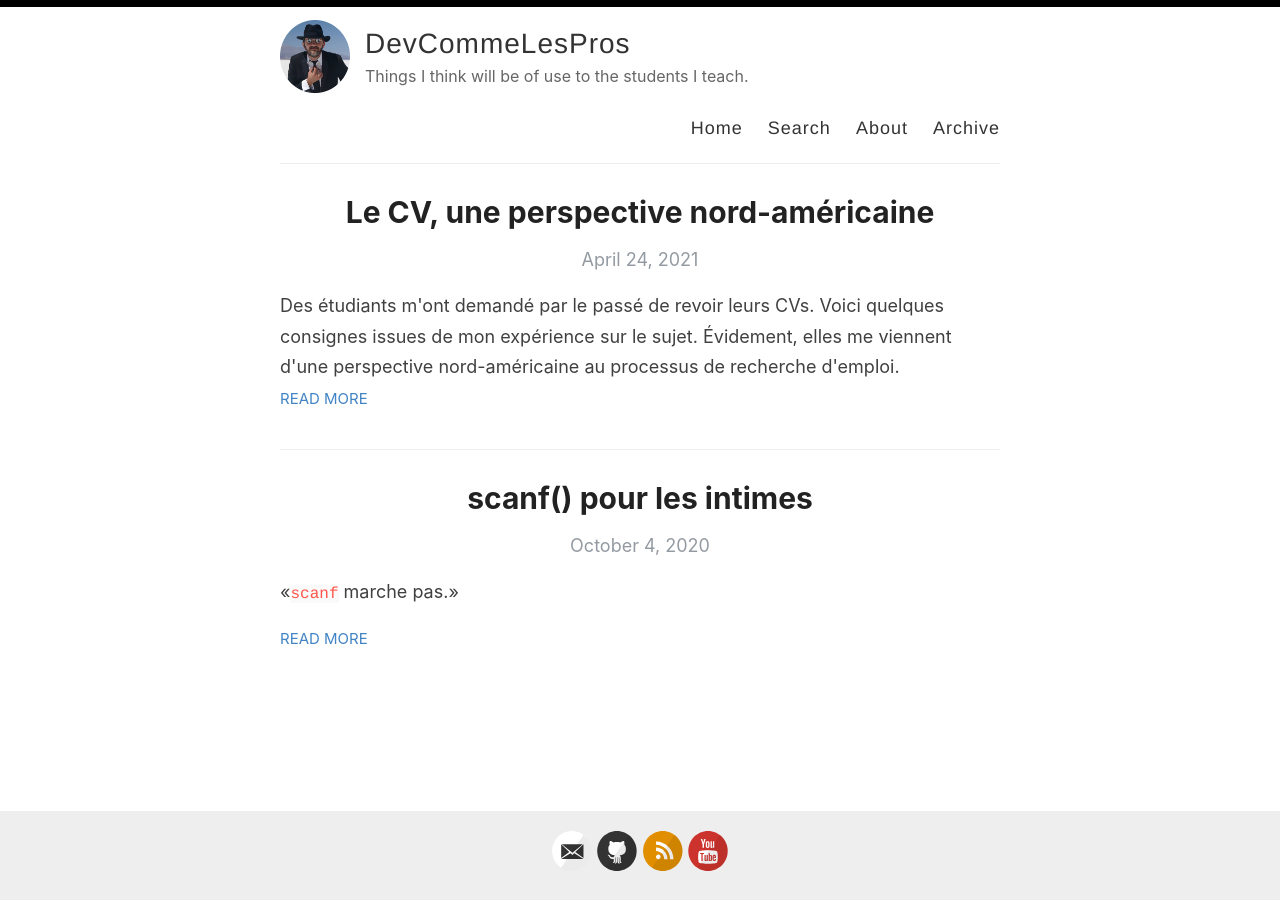
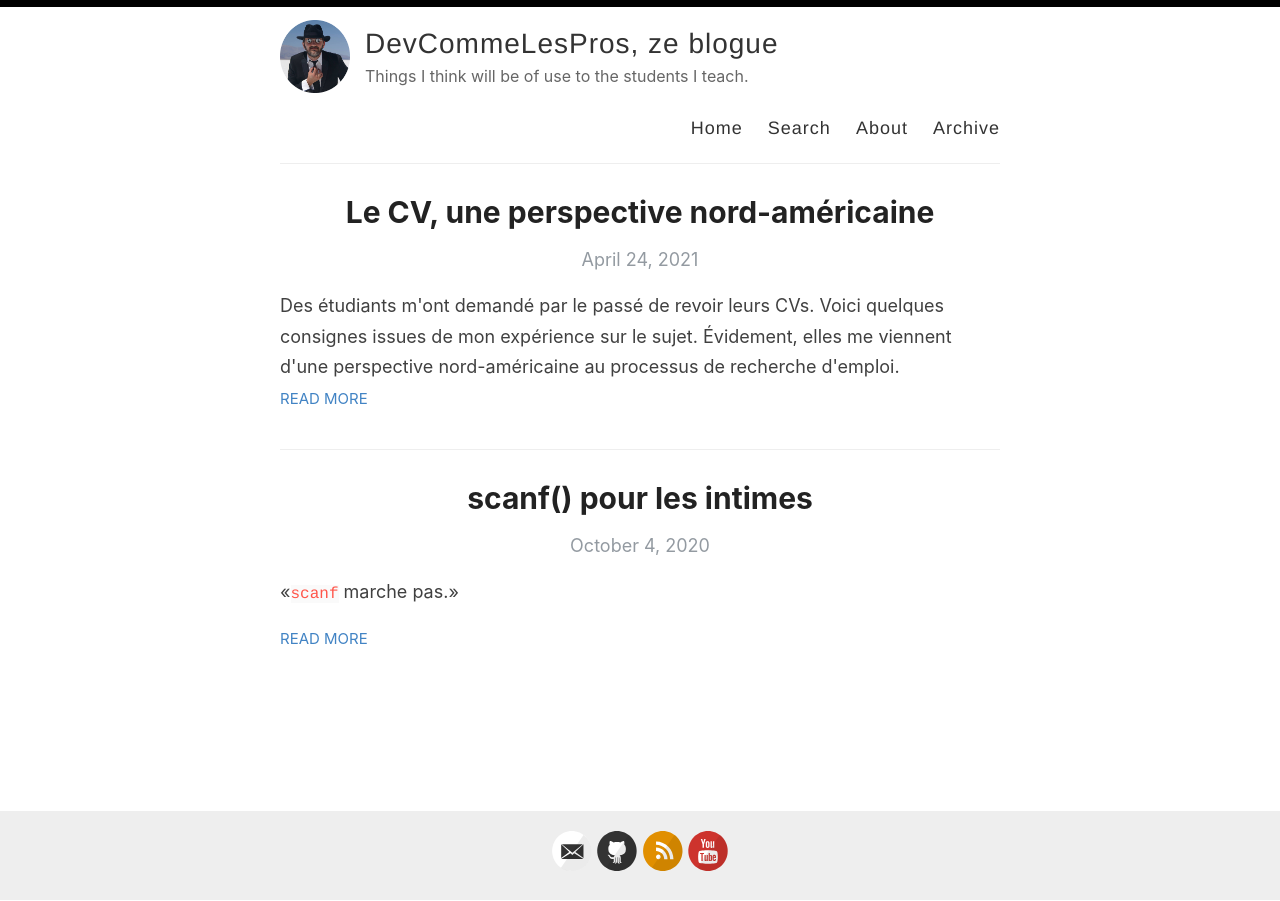
Before and after one commit to DevCommeLesPros/devcommelespros.github.io, a Jekyll site: the page built from index.html, in a window 1280 px wide. Built offline with Jekyll 4.4.1, drawn with Linux system fonts in a browser that asks for light colours; the list of posts is cut into pages by our own code.

Commit message:
Add 'ze blogue' to title.

```diff
--- a/_config.yml
+++ b/_config.yml
@@ -3,7 +3,7 @@
 #
 
 # Name of your site (displayed in the header)
-name: DevCommeLesPros
+name: DevCommeLesPros, ze blogue
 
 # Name of the author
 author: Thierry Seegers
```
